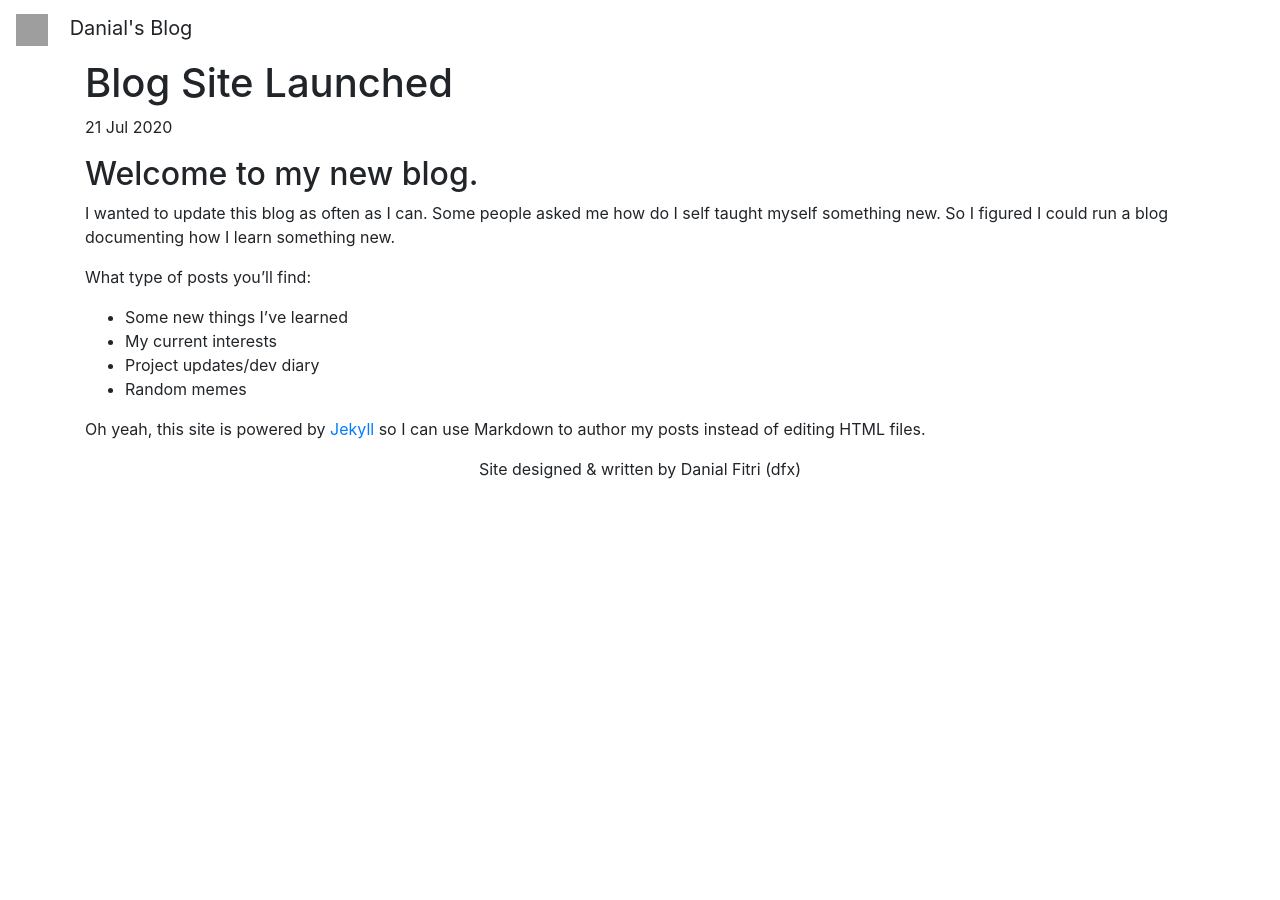
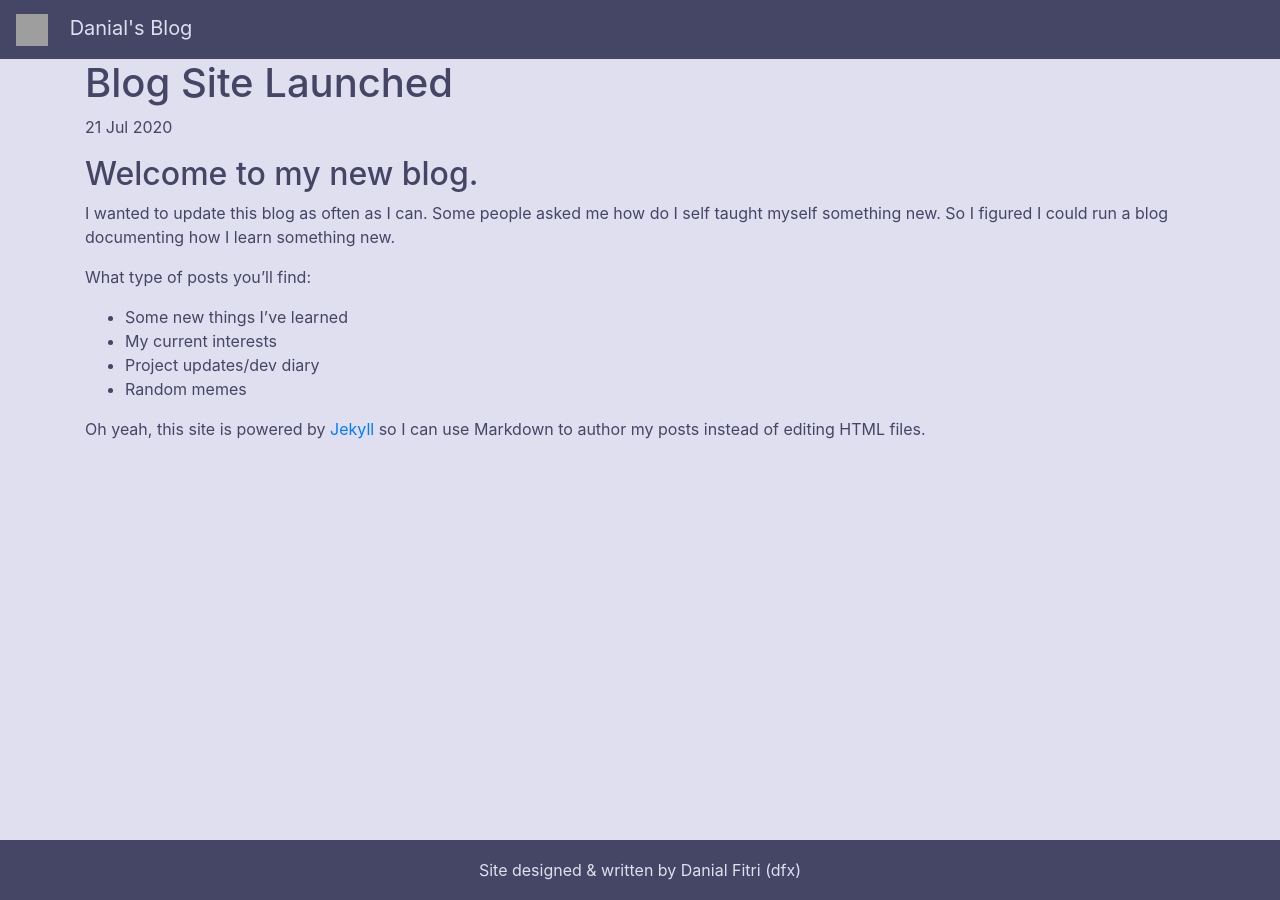
Before and after one commit to dfx81/blog, a Jekyll site: the page built from _posts/2020-07-21-blog-site-launched.md, in a window 1280 px wide. Built offline with Jekyll 4.4.1, drawn with Linux system fonts in a browser that asks for light colours; grey boxes are pictures that could not be loaded.

Commit message:
Final fix. Should work now

```diff
--- a/_layouts/default.html
+++ b/_layouts/default.html
@@ -15,7 +15,7 @@
   <link rel="stylesheet" href="https://cdn.jsdelivr.net/npm/bootstrap@4.1.2/dist/css/bootstrap.min.css">
 
   <!-- Custom Styles -->
-  <link rel="stylesheet" href="../css/main.css">
+  <link rel="stylesheet" href="/blog/css/main.css">
 </head>
 
 <body class="color-body">
```
